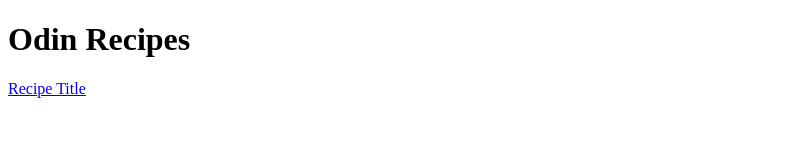
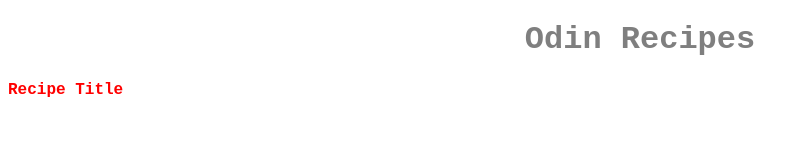
Before and after one commit to hashtag47/odin-recipes, a plain HTML site: page index.html in a window 1280 px wide. Shown: the whole page, without its empty margins (0-809 px from the left). Drawn offline with Linux system fonts and the light colour scheme.

Commit message:
Add attributes to basic html structure

```diff
--- a/index.html
+++ b/index.html
@@ -1,12 +1,13 @@
 <!DOCTYPE html>
 <html lang="en">
   <head>
-    <meta charset="UTF-8">
-    <meta name="viewport" content="width=device-width, initial-scale=1.0">
+    <meta charset="UTF-8" />
+    <meta name="viewport" content="width=device-width, initial-scale=1.0" />
+    <link rel="stylesheet" href="styles/home.css" />
     <title>Odin Project</title>
   </head>
   <body>
-    <h1>Odin Recipes</h1>
-    <a href="recipes/ramen.html">Recipe Title</a>
+    <h1 class="heading">Odin Recipes</h1>
+    <a href="pages/ramen.html" class="ramen-recipe">Recipe Title</a>
   </body>
 </html>
```
